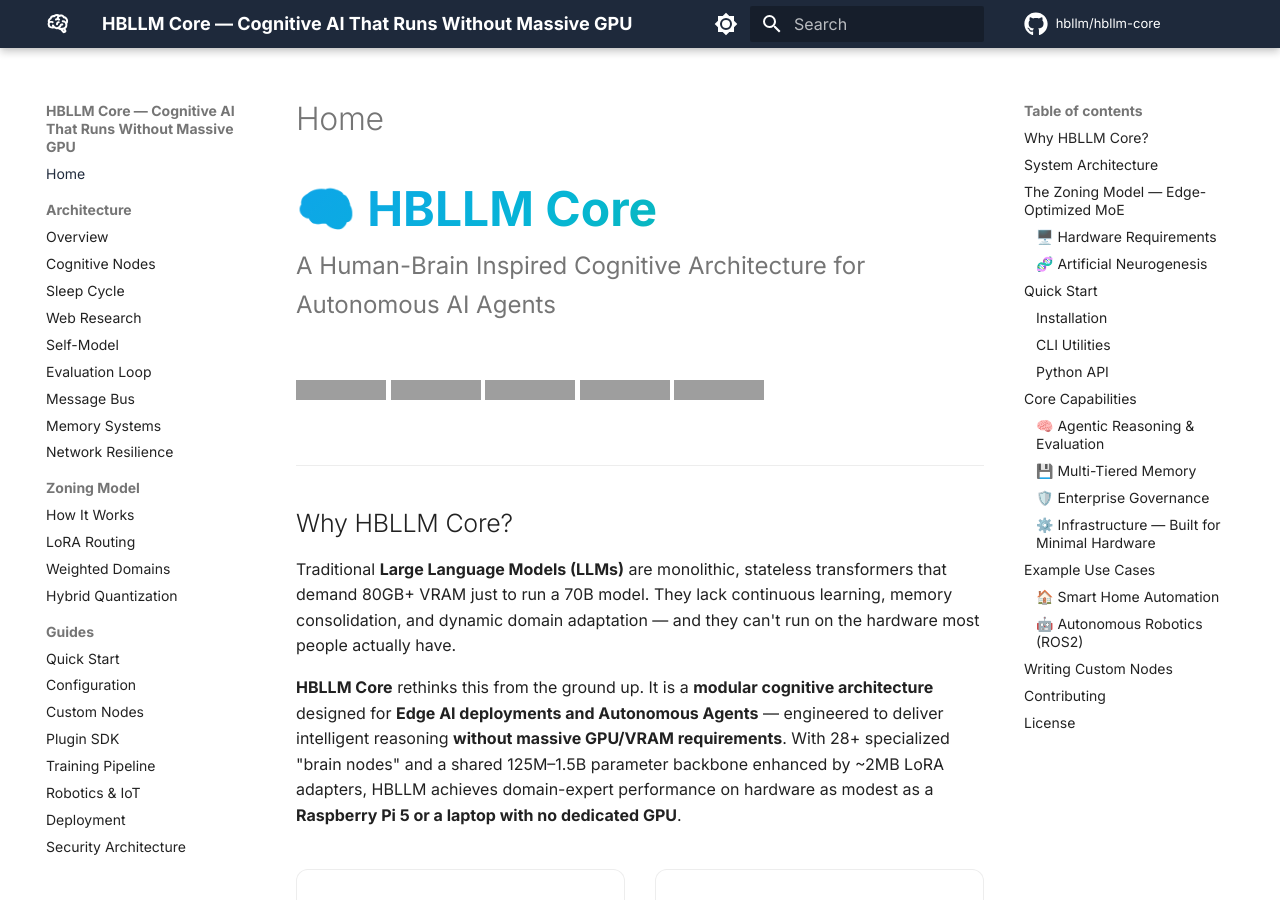
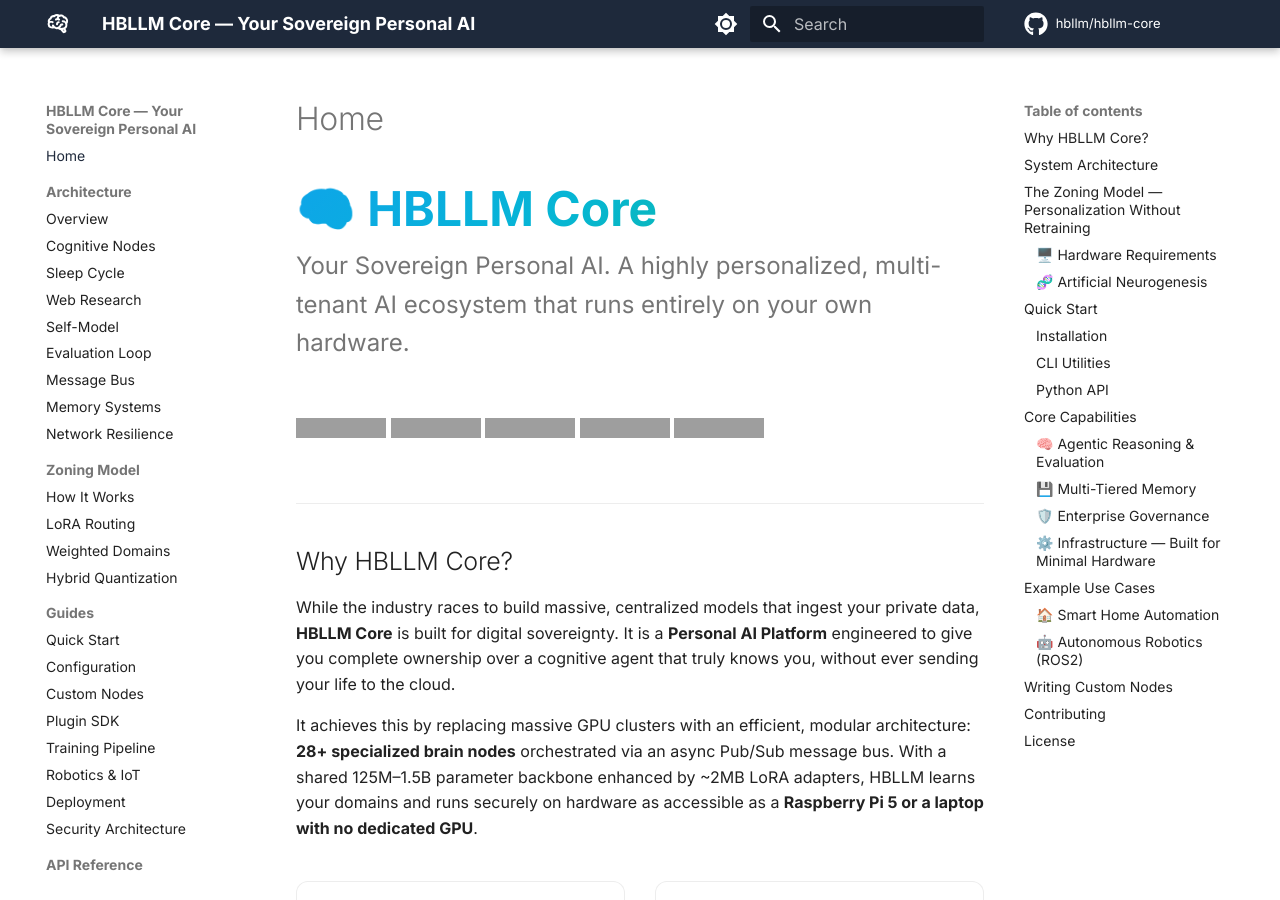
Before and after one commit to HBLLM/hbllm-core, an MkDocs documentation site: the page built from docs/index.md, in a window 1280 px wide and 900 px high. Built offline with MkDocs 1.6.1 and Material for MkDocs 9.7.7, drawn with Linux system fonts in a browser that asks for light colours; comment, search, counter and statistics services are not loaded; some of the changed text lies outside the part shown; grey boxes are pictures that could not be loaded.

Commit message:
docs: rebrand core messaging to sovereign personal AI

```diff
--- a/docs/index.md
+++ b/docs/index.md
@@ -1,12 +1,12 @@
 ---
-title: "HBLLM Core — Open Source Cognitive AI That Runs Without Massive GPU"
-description: "Open-source AGI framework that runs without massive GPU or VRAM. 28+ cognitive nodes, 6 memory systems, Rust SIMD inference, and dynamic LoRA routing. Deploy autonomous AI agents on Raspberry Pi, laptops, and edge devices — no expensive hardware required."
+title: "HBLLM Core — Your Sovereign Personal AI"
+description: "A highly personalized, multi-tenant AI ecosystem that runs entirely on your own hardware. 28+ cognitive nodes, 6 memory systems, and dynamic LoRA routing for absolute privacy and digital sovereignty."
 ---
 
-<!-- SEO Keywords: Open Source AGI, Cognitive Architecture, Large Language Models, Multi-Agent Systems, Edge AI, No GPU Required, Low VRAM AI, CPU Inference, Raspberry Pi AI, Hybrid Quantization, INT4 Quantization, Graph of Thoughts, LoRA Tuning, Python AI Framework, Rust AI Inference, Autonomous Agents, LLMOps, On-Device AI, Small Language Model, Lightweight LLM -->
+<!-- SEO Keywords: Sovereign Personal AI, Open Source AGI, Cognitive Architecture, Large Language Models, Multi-Agent Systems, Edge AI, No GPU Required, Low VRAM AI, Privacy-First AI, On-Premise AI, Hybrid Quantization, INT4 Quantization, Graph of Thoughts, LoRA Tuning, Python AI Framework, Rust AI Inference, Autonomous Agents, LLMOps, On-Device AI, Small Language Model, Multi-Tenant AI -->
 
 <div class="hero-title">🧠 HBLLM Core</div>
-<div class="hero-subtitle">A Human-Brain Inspired Cognitive Architecture for Autonomous AI Agents</div>
+<div class="hero-subtitle">Your Sovereign Personal AI. A highly personalized, multi-tenant AI ecosystem that runs entirely on your own hardware.</div>
 
 <div class="badges" markdown>
 
@@ -22,9 +22,9 @@
 
 ## Why HBLLM Core?
 
-Traditional **Large Language Models (LLMs)** are monolithic, stateless transformers that demand 80GB+ VRAM just to run a 70B model. They lack continuous learning, memory consolidation, and dynamic domain adaptation — and they can't run on the hardware most people actually have.
+While the industry races to build massive, centralized models that ingest your private data, **HBLLM Core** is built for digital sovereignty. It is a **Personal AI Platform** engineered to give you complete ownership over a cognitive agent that truly knows you, without ever sending your life to the cloud.
 
-**HBLLM Core** rethinks this from the ground up. It is a **modular cognitive architecture** designed for **Edge AI deployments and Autonomous Agents** — engineered to deliver intelligent reasoning **without massive GPU/VRAM requirements**. With 28+ specialized "brain nodes" and a shared 125M–1.5B parameter backbone enhanced by ~2MB LoRA adapters, HBLLM achieves domain-expert performance on hardware as modest as a **Raspberry Pi 5 or a laptop with no dedicated GPU**.
+It achieves this by replacing massive GPU clusters with an efficient, modular architecture: **28+ specialized brain nodes** orchestrated via an async Pub/Sub message bus. With a shared 125M–1.5B parameter backbone enhanced by ~2MB LoRA adapters, HBLLM learns your domains and runs securely on hardware as accessible as a **Raspberry Pi 5 or a laptop with no dedicated GPU**.
 
 <div class="feature-grid">
 <div class="feature-card">
@@ -173,12 +173,12 @@
 
 ---
 
-## The Zoning Model — Edge-Optimized MoE
+## The Zoning Model — Personalization Without Retraining
 
-While cloud AI platforms chase computationally expensive **massive monolithic models** (70B+ parameters requiring 80GB+ VRAM), HBLLM champions **Edge Computing** and **On-Device AI** with small, specialized model zones driven by dynamic LoRA routing.
+While cloud AI platforms force you into a one-size-fits-all model, HBLLM champions **Sovereign Personalization** with small, specialized model zones driven by dynamic LoRA routing. Your AI adapts to *your* data, *your* coding style, and *your* documents.
 
-!!! success "No Expensive Hardware Needed"
-    A 70B parameter model requires ~140GB of RAM even at FP16. HBLLM's 125M model runs in **under 500MB** — that's **280× less memory**. Even the 1.5B model fits comfortably in 4GB with INT4 quantization. The cognitive architecture (nodes, bus, memory) adds near-zero overhead.
+!!! success "Absolute Privacy, Minimal Hardware"
+    A 70B parameter model requires ~140GB of RAM even at FP16. HBLLM's 125M model runs in **under 500MB** — allowing you to host an incredibly smart, personalized agent strictly on your own hardware without the data privacy risks of the cloud.
 
 | Component | Size | VRAM/RAM | Purpose |
 |---|---|---|---|
@@ -373,6 +373,6 @@
 HBLLM Core is released under the **GNU General Public License v3.0 (GPLv3)** — the world's most popular copyleft license. This ensures that the system remains free and open-source, and that all improvements made by the community must also be shared back under the same terms.
 
 <div style="text-align: center; margin-top: 3rem;">
-  <p><strong>HBLLM Core</strong> — Autonomous Agent AI that thinks, not just responds.</p>
-  <p>⭐ <a href="https://github.com/hbllm/hbllm-core">Star this project on GitHub</a> to support open-source cognitive architectures!</p>
+  <p><strong>HBLLM Core</strong> — Your Sovereign Personal AI.</p>
+  <p>⭐ <a href="https://github.com/hbllm/hbllm-core">Star this project on GitHub</a> to support open-source, privacy-first cognitive architectures!</p>
 </div>
--- a/mkdocs.yml
+++ b/mkdocs.yml
@@ -1,9 +1,8 @@
-site_name: HBLLM Core — Cognitive AI That Runs Without Massive GPU
+site_name: HBLLM Core — Your Sovereign Personal AI
 site_description: >-
-  Open-source AGI framework that runs without massive GPU or VRAM.
-  25+ cognitive nodes, multi-tiered memory, Rust SIMD inference,
-  and dynamic LoRA routing. Deploy autonomous AI agents on
-  Raspberry Pi, laptops, and edge devices — no expensive hardware required.
+  A highly personalized, multi-tenant AI ecosystem that runs entirely on your own hardware.
+  25+ cognitive nodes, multi-tiered memory, Rust SIMD inference, and dynamic LoRA routing
+  for absolute privacy and digital sovereignty.
 site_author: HBLLM Team
 site_url: https://hbllm.github.io/hbllm-core/
 repo_url: https://github.com/hbllm/hbllm-core
@@ -103,7 +102,7 @@
   generator: false
   opengraph:
     image: assets/social_preview.png
-    description: Open-source AGI framework with 25+ cognitive nodes, multi-tiered memory, and Rust-accelerated inference.
+    description: A sovereign personal AI ecosystem that runs entirely on your own hardware.
   twitter:
     card: summary_large_image
     site: hbllm_core
```
Also changed, not shown: README.md (+11 -9 lines).
